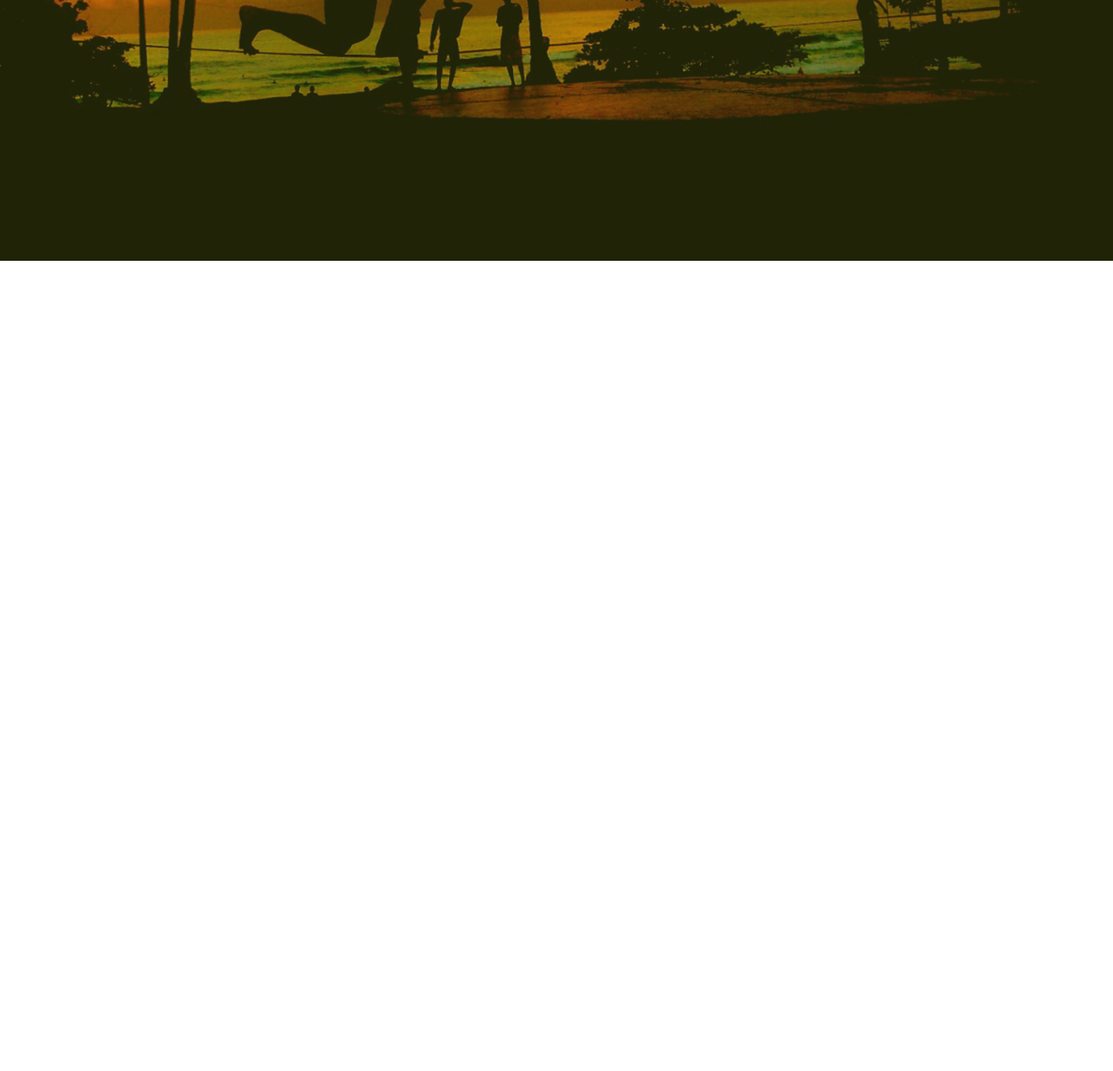
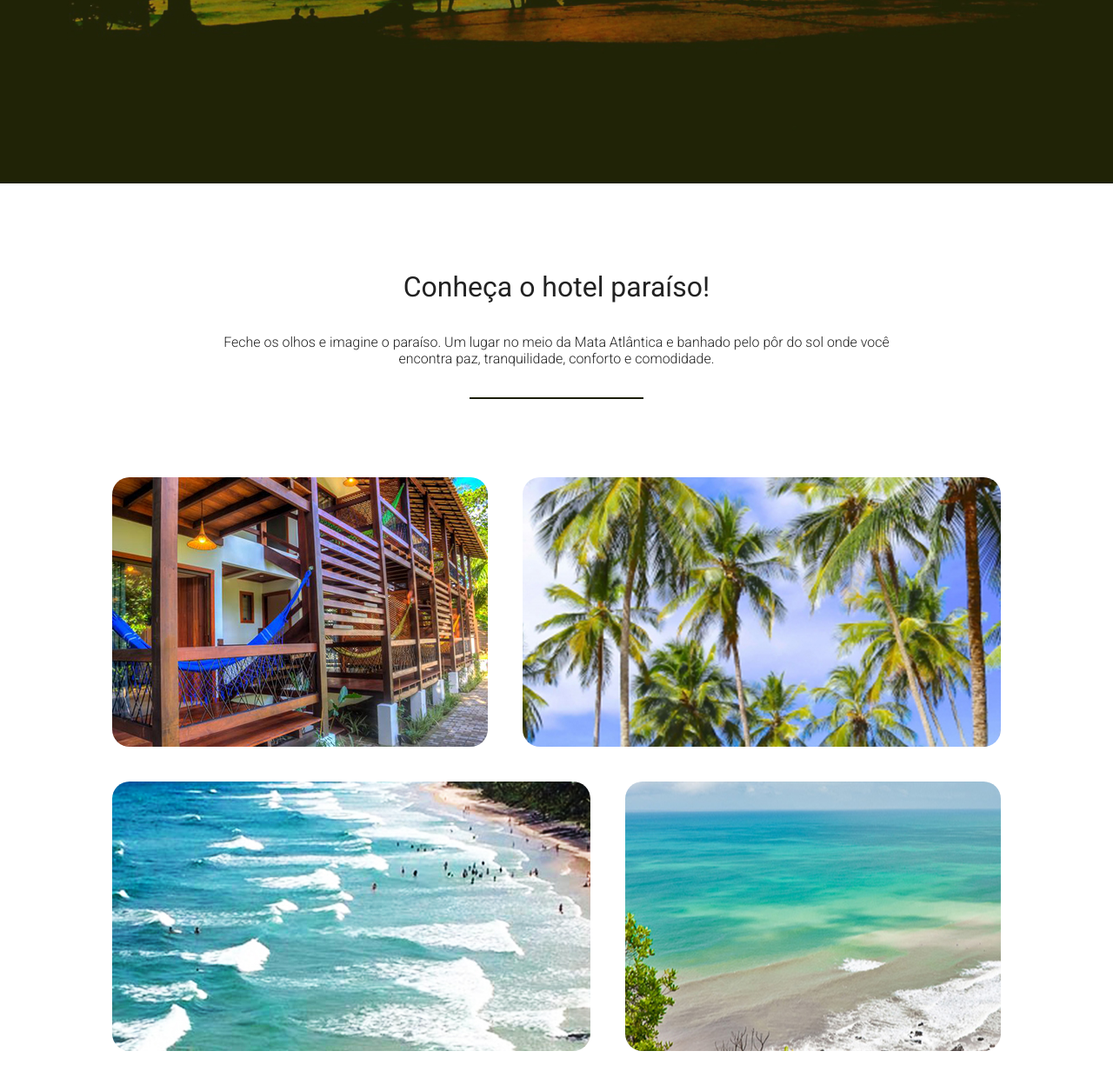
Before and after one commit to levinsousa/hotel-paraiso, a plain HTML site: page index.html in a window 1280 px wide. Shown: the part 589-1821 px from the top of the page at 87% size. Before the commit the page ends 889 px from the top, so only its background shows below. Drawn offline with Linux system fonts and the light colour scheme.

Commit message:
Add Images and more style😎

```diff
--- a/css/styles.css
+++ b/css/styles.css
@@ -1,3 +1,43 @@
+@import url('https://fonts.googleapis.com/css2?family=Roboto:wght@300;400;700&display=swap');
+
+:root{
+  --text-color-primary: #FFFFFF;
+  --text-color-secondary: #EDF0F9;
+  --text-color-dark: #222222;
+}
+
+::-webkit-scrollbar {
+  width: 8px;
+  height: 8px;
+}
+::-webkit-scrollbar-button {
+  width: 0px;
+  height: 0px;
+}
+::-webkit-scrollbar-thumb {
+  background: #222222;
+  border-radius: 50px;
+}
+::-webkit-scrollbar-thumb:hover {
+  background: #141414;
+}
+::-webkit-scrollbar-thumb:active {
+  background: #000000;
+}
+::-webkit-scrollbar-track {
+  background: #66666671;
+  border-radius: 50px;
+}
+::-webkit-scrollbar-track:hover {
+  background: #6666666c;
+}
+::-webkit-scrollbar-track:active {
+  background: #33333375;
+}
+::-webkit-scrollbar-corner {
+  background: transparent;
+}
+
 *{
   margin: 0;
   padding: 0;
@@ -10,19 +50,26 @@ li{ list-style: none; }
 a{ text-decoration: none; }
 
 header{
-  background-color: red;
+  background-color: #222222d3;
   width: 100%;
   display: flex;
   justify-content: space-between;
   align-items: center;
   padding: 20px 50px;
+  position: fixed;
+  top: 0;
 }
 
 header img{ width: 200px; }
 
 header nav{ display: flex; }
 
-header li a{ color: #191c03; }
+header li a{
+  color: var(--text-color-primary);
+  font-family: 'Roboto', sans-serif;
+  font-weight: 500;
+}
+
 header li{ margin: 0 15px; }
 
 header li:nth-child(1){ margin-left: 0; }
@@ -42,20 +89,79 @@ header li:nth-child(4){ margin-right: 0; }
 .hero h1{
   font-size: 3.2rem;
   margin-bottom: 15px;
+  font-family: 'Roboto', sans-serif;
+  font-weight: 700;
 }
 
 .hero h3{
   font-size: 2rem;
   margin-bottom: 15px;
+  font-family: 'Roboto', sans-serif;
+  font-weight: 500;
 }
 
 .hero .btn{
   background-color: #FFF;
   border-radius: 4px;
-  color: #191c03;
+  color: var(--text-color-dark);
   padding: 20px 50px;
   text-transform: uppercase;
+  font-family: 'Roboto', sans-serif;
+  font-weight: 500;
 }
+
+.conheca-o-hotel{
+  display: flex;
+  flex-direction: column;
+  align-items: center;
+  padding: 100px 50px;
+}
+
+.conheca-o-hotel h3{
+  font-size: 2rem;
+  margin-bottom: 35px;
+  color: var(--text-color-dark);
+  text-align: center;
+  font-family: 'Roboto', sans-serif;
+  font-weight: 500;
+}
+
+.conheca-o-hotel p{
+  max-width: 800px;
+  margin-bottom: 35px;
+  color: var(--text-color-dark);
+  text-align: center;
+  font-family: 'Roboto', sans-serif;
+  font-weight: 300;
+}
+
+.conheca-o-hotel hr{
+  width: 200px;
+  height: 2px;
+  background-color: #191c03;
+  margin-bottom: 70px;
+  border: none;
+}
+
+.conheca-o-hotel .grid{
+  width: 100%;
+  display: flex;
+  flex-wrap: wrap;
+  justify-content: center;
+}
+
+.conheca-o-hotel .grid li{
+  height: 350px;
+  padding: 20px;
+  border-radius: 40px;
+  list-style: none;
+  background-clip: content-box;
+  background-position: center;
+}
+
+.conheca-o-hotel .grid .small{ flex-basis: 40%; }
+
+.conheca-o-hotel .grid .large{ flex-basis: 50%; }
 
 @media(max-width: 700px){
   header{ flex-direction: column; }
@@ -63,4 +169,6 @@ header li:nth-child(4){ margin-right: 0; }
 
   .hero h1{ font-size: 2.5rem; }
   .hero h2{ font-size: 1.5rem; }
+
+  .conheca-o-hotel .grid .small,.conheca-o-hotel .grid .large{ flex-basis: 100%; }
 }
--- a/index.html
+++ b/index.html
@@ -16,10 +16,28 @@
       <li><a href="">Contato</a></li>
     </nav>
   </header>
+
   <section class="hero">
     <h1>Conheça este paraíso chamado Itacaré</h1>
     <h3>"Aconchego, conforto, simplicidade e alto astral"</h3>
     <button class="btn">Saiba mais</button>
   </section>
+
+  <section class="conheca-o-hotel">
+    <h3>Conheça o hotel paraíso!</h3>
+    <p>Feche os olhos e imagine o paraíso. Um lugar
+      no meio da Mata Atlântica e banhado pelo pôr
+      do sol onde você encontra paz, tranquilidade,
+      conforto e comodidade.
+    </p>
+    <hr>
+    <ul class="grid">
+      <li class="small" style="background-image: url('img/itacare-01.jpg');"></li>
+      <li class="large" style="background-image: url('img/itacare-02.jpg');"></li>
+      <li class="large" style="background-image: url('img/itacare-03.jpg');"></li>
+      <li class="small" style="background-image: url('img/itacare-04.jpg');"></li>
+    </ul>
+  </section>
+
 </body>
 </html>
```
Also changed, not shown: img/itacare-01.jpg (added), img/itacare-02.jpg (added), img/itacare-03.jpg (added), img/itacare-04.jpg (added).
